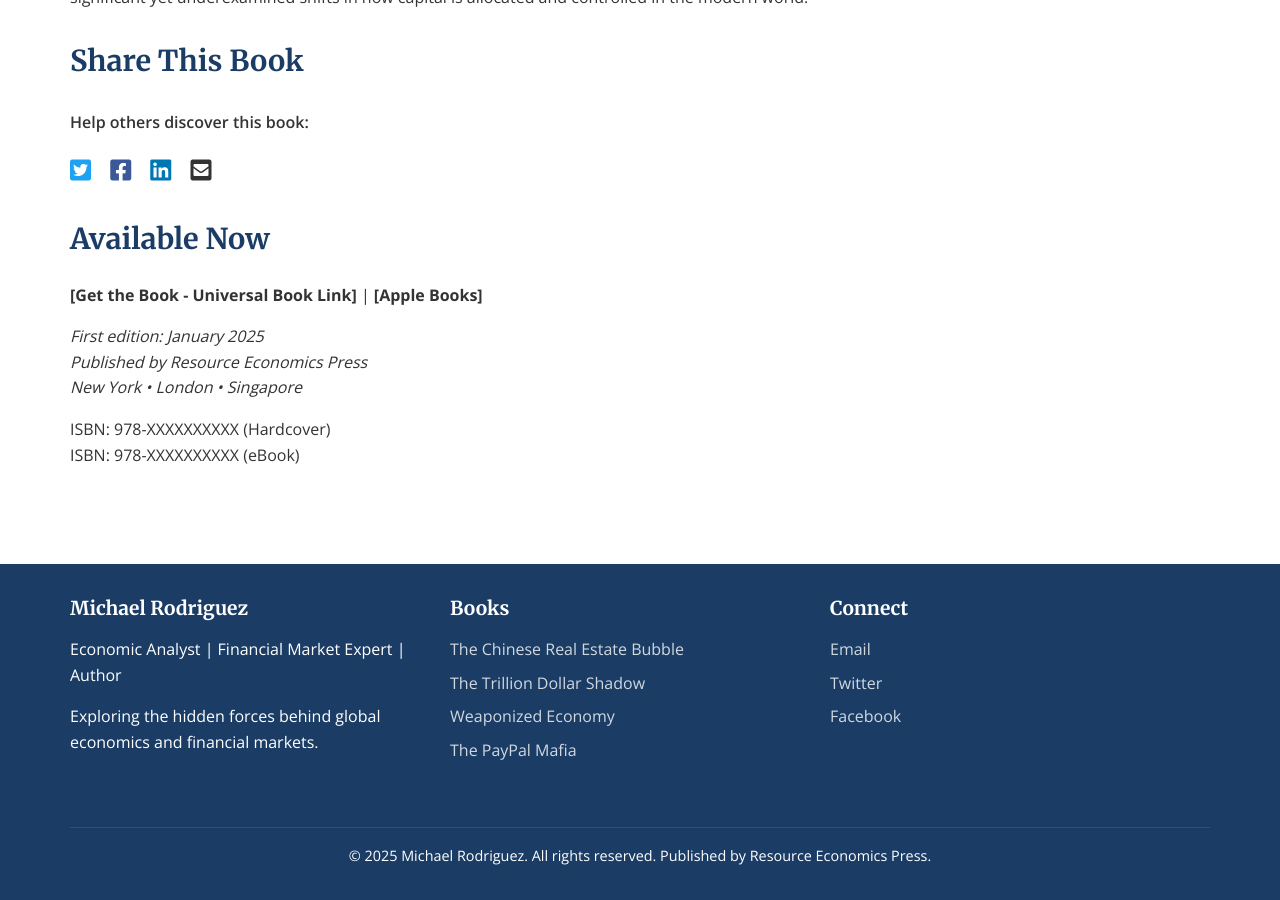
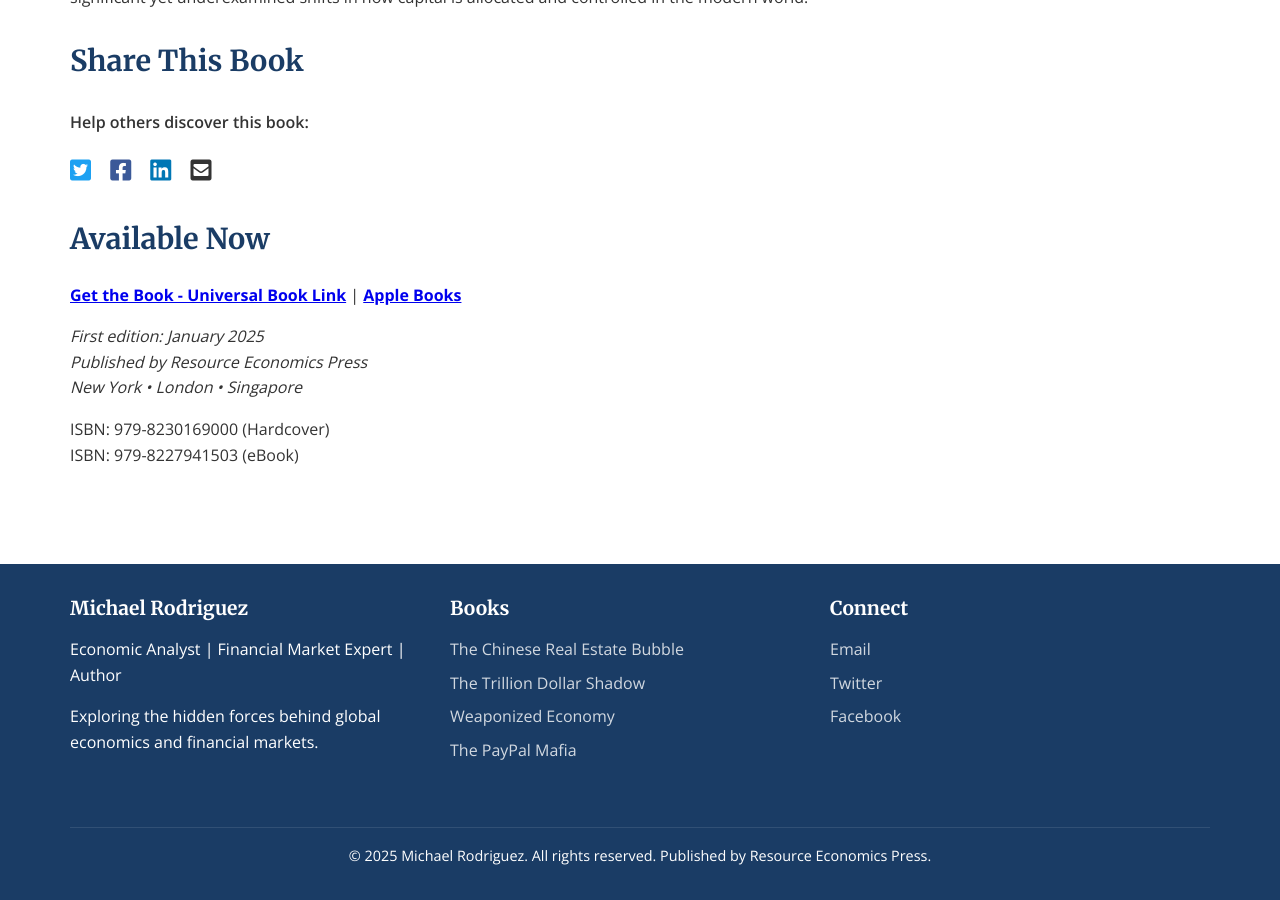
Before and after one commit to Zews123/michael-rodriguez-books, a Jekyll site: the page built from books/trillion-dollar-shadow.md, in a window 1280 px wide and 900 px high, scrolled down 2300 px. Built offline with Jekyll 4.4.1, drawn with Linux system fonts in a browser that asks for light colours.

Commit message:
Update trillion-dollar-shadow.md

```diff
--- a/books/trillion-dollar-shadow.md
+++ b/books/trillion-dollar-shadow.md
@@ -81,11 +81,11 @@ His interdisciplinary approach combines economic theory, historical analysis, an
 ## Available Now
 
 <!-- Здесь нужно будет вставить ссылки на магазины -->
-**[Get the Book - Universal Book Link]** | **[Apple Books]**
+**[Get the Book - Universal Book Link](https://books2read.com/b/3GgwMn)** | **[Apple Books](https://books.apple.com/us/book/the-trillion-dollar-shadow-vanguard-john-bogle-and/id6743709054)**
 
 *First edition: January 2025*
 *Published by Resource Economics Press*
 *New York • London • Singapore*
 
-ISBN: 978-XXXXXXXXXX (Hardcover)
-ISBN: 978-XXXXXXXXXX (eBook)
+ISBN: 979-8230169000 (Hardcover)
+ISBN: 979-8227941503 (eBook)
```
